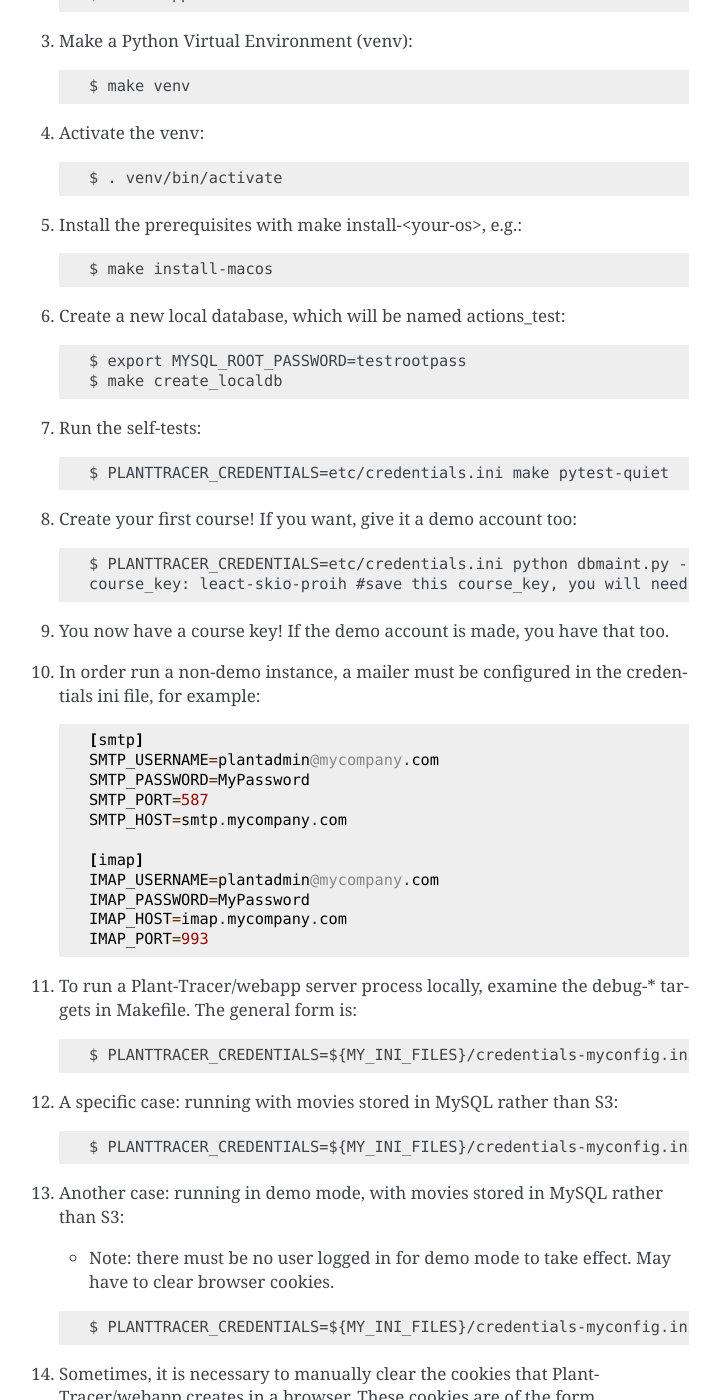
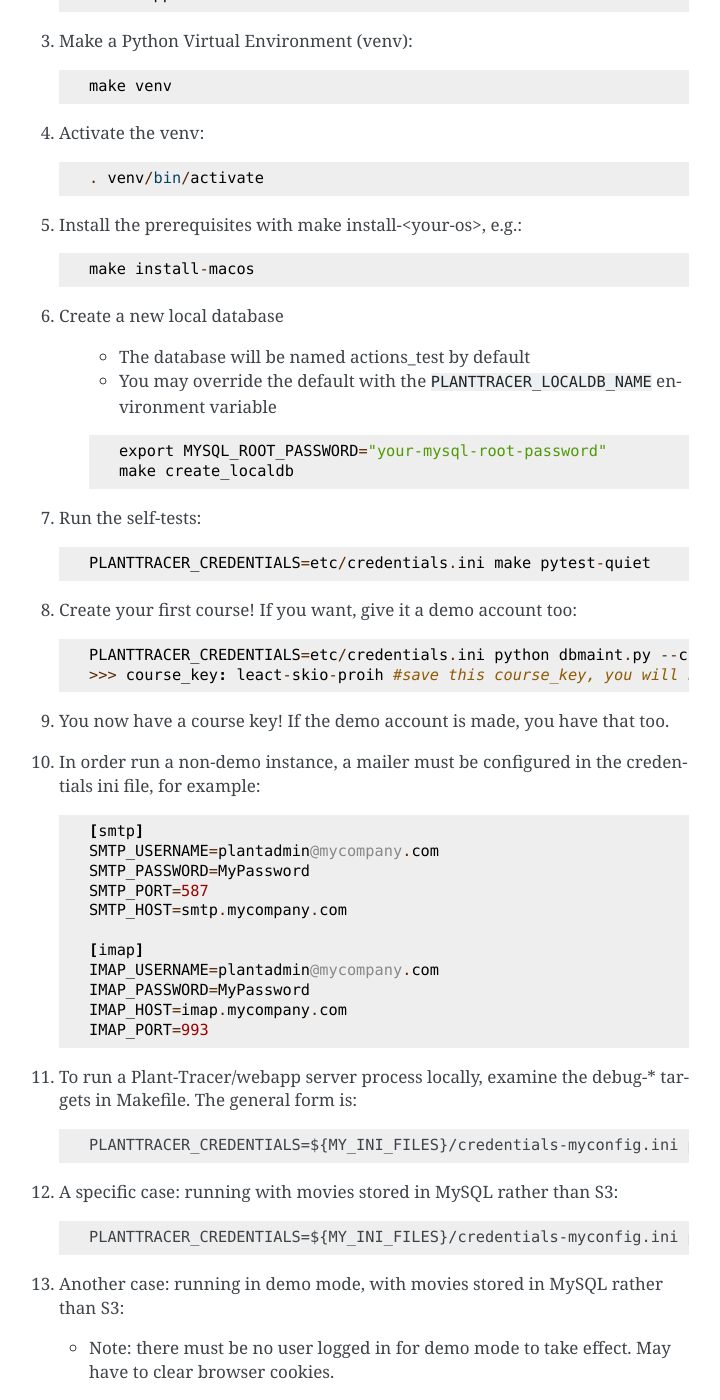
Before and after one commit to Plant-Tracer/webapp, a Sphinx documentation site: the page built from docs/DeveloperSetup.rst, in a window 1280 px wide and 1400 px high, scrolled down 547 px. Shown: the whole window, without its empty margins (391-1111 px from the left). Built offline with Sphinx 7.4.7, drawn with Linux system fonts in a browser that asks for light colours; some of the changed text lies outside the part shown.

Commit message:
#493 create_localdb for specified name documentation

```diff
--- a/docs/DeveloperSetup.rst
+++ b/docs/DeveloperSetup.rst
@@ -15,39 +15,47 @@ Setup Steps
 
 #. Clone the Plant Tracer webapp into a directory that will be the local repository, for example::
 
-    $ git clone --recurse-submodules https://github.com/Plant-Tracer/webapp.git webapp
+    git clone --recurse-submodules https://github.com/Plant-Tracer/webapp.git webapp
 
 #. Change to the local repository directory::
 
-    $ cd webapp
+    cd webapp
 
 #. Make a Python Virtual Environment (venv)::
 
-    $ make venv
+    make venv
 
 #. Activate the venv::
 
-   $ . venv/bin/activate
+    . venv/bin/activate
 
 #. Install the prerequisites with make install-<your-os>, e.g.::
 
-    $ make install-macos
+    make install-macos
 
-#. Create a new local database, which will be named actions_test::
+#. Create a new local database
 
-   $ export MYSQL_ROOT_PASSWORD=testrootpass
-   $ make create_localdb
+    * The database will be named actions_test by default
 
-#. Run the self-tests::
+    * You may override the default with the ``PLANTTRACER_LOCALDB_NAME`` environment variable
 
-   $ PLANTTRACER_CREDENTIALS=etc/credentials.ini make pytest-quiet
+    .. code-block::
+
+       export MYSQL_ROOT_PASSWORD="your-mysql-root-password"
+       make create_localdb
+
+#. Run the self-tests:
+
+   .. code-block::
+
+    PLANTTRACER_CREDENTIALS=etc/credentials.ini make pytest-quiet
 
 #. Create your first course! If you want, give it a demo account too:
 
    .. code-block::
 
-    $ PLANTTRACER_CREDENTIALS=etc/credentials.ini python dbmaint.py --create_course "My Course Name" --admin_email your_admin_email@company.com --admin_name "Your Name" [--demo_email your_demo_email@company.com]
-    course_key: leact-skio-proih #save this course_key, you will need it later!
+    PLANTTRACER_CREDENTIALS=etc/credentials.ini python dbmaint.py --create_course "My Course Name" --admin_email your_admin_email@company.com --admin_name "Your Name" [--demo_email your_demo_email@company.com]
+    >>> course_key: leact-skio-proih #save this course_key, you will need it later!
 
 #. You now have a course key! If the demo account is made, you have that too.
 
@@ -71,13 +79,13 @@ Setup Steps
 
    .. code-block::
 
-    $ PLANTTRACER_CREDENTIALS=${MY_INI_FILES}/credentials-myconfig.ini python bottle_app.py [arguments]
+    PLANTTRACER_CREDENTIALS=${MY_INI_FILES}/credentials-myconfig.ini python bottle_app.py [arguments]
 
 #. A specific case: running with movies stored in MySQL rather than S3:
 
    .. code-block::
 
-    $ PLANTTRACER_CREDENTIALS=${MY_INI_FILES}/credentials-myconfig.ini python bottle_app.py --storelocal
+    PLANTTRACER_CREDENTIALS=${MY_INI_FILES}/credentials-myconfig.ini python bottle_app.py --storelocal
 
 #. Another case: running in demo mode, with movies stored in MySQL rather than S3:
 
@@ -85,7 +93,7 @@ Setup Steps
 
    .. code-block::
 
-       $ PLANTTRACER_CREDENTIALS=${MY_INI_FILES}/credentials-myconfig.ini PLANTTRACER_DEMO_MODE_AVAILABLE=1 python bottle_app.py --storelocal
+       PLANTTRACER_CREDENTIALS=${MY_INI_FILES}/credentials-myconfig.ini PLANTTRACER_DEMO_MODE_AVAILABLE=1 python bottle_app.py --storelocal
 
 #. Sometimes, it is necessary to manually clear the cookies that Plant-Tracer/webapp creates in a browser. These cookies are of the form "api_key-"+my_database_name. Here is an example:
 
```
